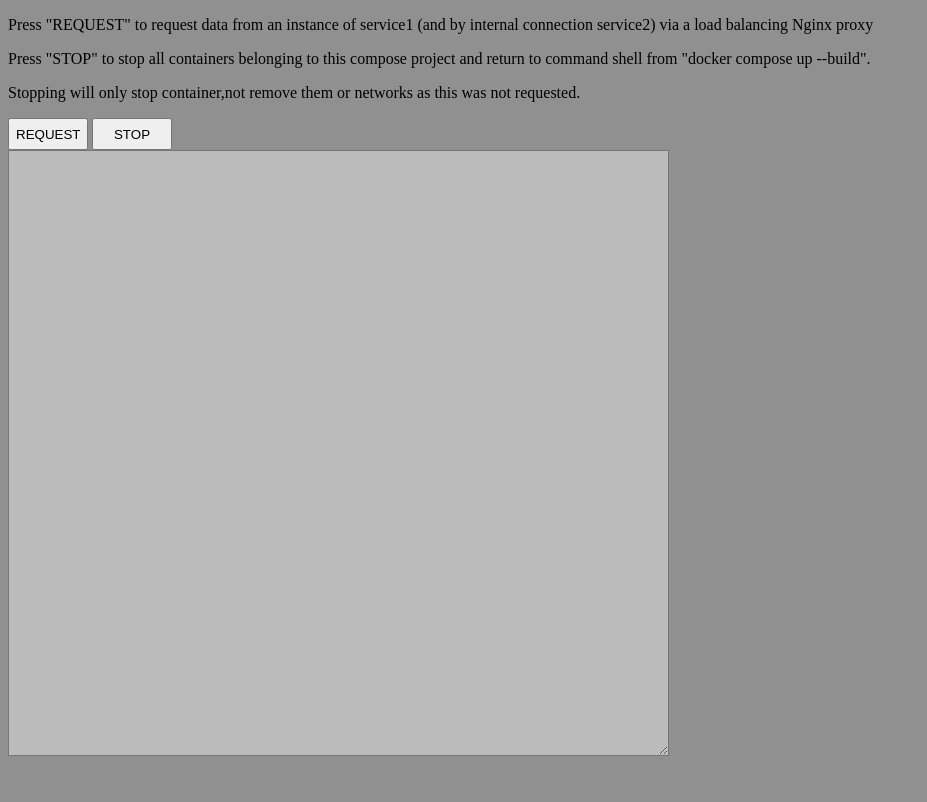
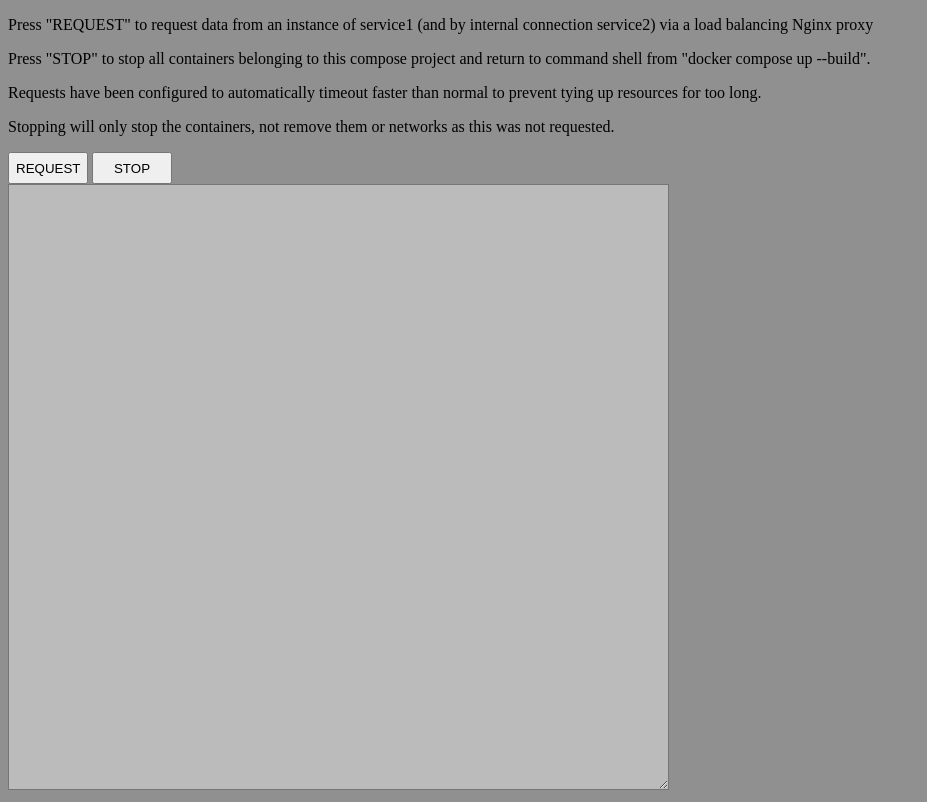
Before and after one commit to akusuvanto/devops-docker-compose, a plain HTML site: page nginx/index.html in a window 1280 px wide. Shown: the whole page, without its empty margins (0-927 px from the left). Drawn offline with Linux system fonts and the light colour scheme.

Commit message:
Tweaked informational text

```diff
--- a/nginx/index.html
+++ b/nginx/index.html
@@ -15,7 +15,9 @@
         <p>Press "STOP" to stop all containers belonging to this compose project
         and return to command shell from "docker compose up --build".</p>
 
-        <p>Stopping will only stop container,not remove them or networks as this was not requested.</p>
+        <p>Requests have been configured to automatically timeout faster than normal to prevent tying up resources for too long.</p>
+
+        <p>Stopping will only stop the containers, not remove them or networks as this was not requested.</p>
 
         <form>
             <button type="button" style="width:80px;height:32px;" id="requestButton">REQUEST</button>
```
